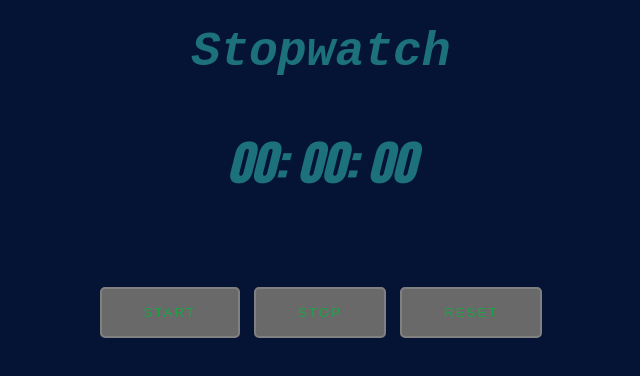
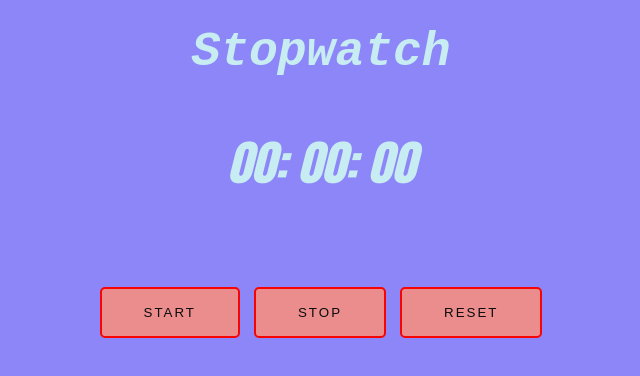
Before and after one commit to RamaniRavi/RamaniRavi_48_MP3, a plain HTML site: page index.html in a window 1280 px wide. Shown: the whole page, without its empty margins (319-959 px from the left). Drawn offline with Linux system fonts and the light colour scheme.

Commit message:
second commit

```diff
--- a/index.html
+++ b/index.html
@@ -4,7 +4,7 @@
 <head>
     <meta charset="utf-8" />
     <title>Stopwatch</title>
-    <script src="script/scipt.js"></script>
+    <script src="script/script.js"></script>
     <link rel="stylesheet" href="style/style.css">
 </head>
 
--- a/style/style.css
+++ b/style/style.css
@@ -1,5 +1,5 @@
 body {
-    background: #051435;
+    background: #8d86f8;
     text-align: center;
 }
 
@@ -7,16 +7,16 @@ h1 {
     margin: 25px;
     font-family: 'Courier New', Courier, monospace;
     font-style: oblique;
-    color: rgb(28, 113, 125);
+    color: rgb(199, 236, 241);
     font-size: 3em;
 }
 
 button {
     margin: 40px 5px auto;
     text-align: center;
-    color: #1da345;
-    background: #696969;
-    border: solid 2px #808080;
+    color: #0b0c0c;
+    background: #eb8d8d;
+    border: solid 2px #f80404;
     border-radius: 5px;
     padding: 16px 42px 16px;
     letter-spacing: 2px;
```
